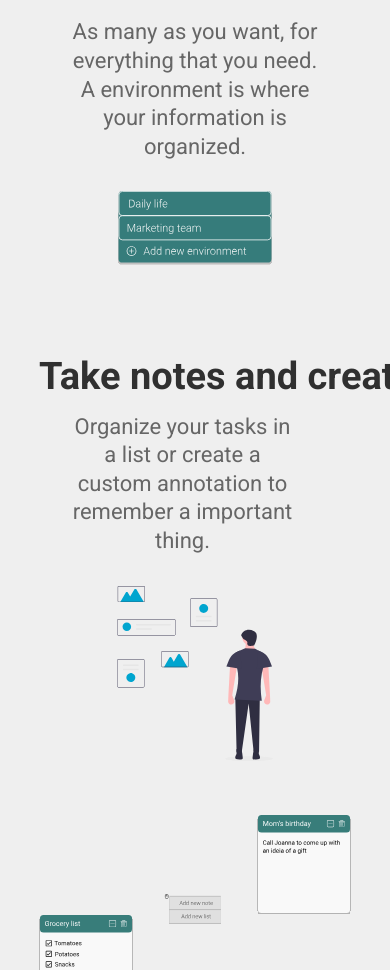
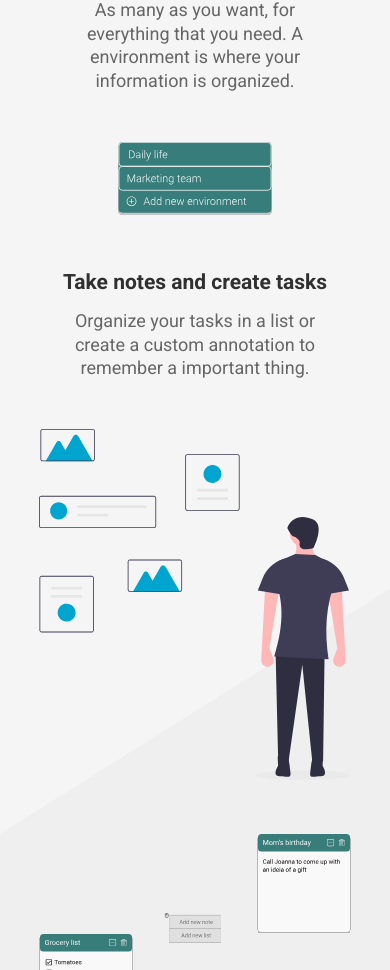
Before and after one commit to remindio/remind-homepage, a React (Create React App) app: page / in a window 390 px wide. Shown: the part 1030-2000 px from the top of the page. Built offline with nearby package versions, Linux system fonts and the light colour scheme.

Commit message:
Feat second section responsivity

```diff
--- a/src/About.css
+++ b/src/About.css
@@ -6,7 +6,6 @@
   box-sizing: border-box;
   font-family: 'Roboto', sans-serif;
   scroll-behavior: smooth;
-  background-color: #EFEFEF;
 }
 
 .about-page {
--- a/src/App.css
+++ b/src/App.css
@@ -193,32 +193,32 @@ h1, h2 {
   flex-wrap: wrap;
 }
 
+.home-page main .first-section .first-section-content .title {
+  margin: 100px auto 75px auto;
+}
+
 .home-page main .first-section .first-section-content .title h1 {
   font-size: 40px;
   font-weight: 700;
-  margin: 100px auto 75px auto;
   text-align: center;
 }
 
 .home-page main .first-section .first-section-content .content {
   display: flex;
-  flex-wrap: wrap;
   width: 100%;
   justify-content: space-between;
   margin-bottom: 50px;
 }
 
 .home-page main .first-section .first-section-content .content .environment-list-image {
+  display: flex;
+  justify-content: flex-end;
   width: 50%;
 }
 
 .home-page main .first-section .first-section-content .content .environment-list-image img {
   max-width: 100%;
   max-height: 100%;
-}
-
-.home-page main .first-section .first-section-content .content .man-environments {
-  width: 50%;
 }
 
 .home-page main .first-section .first-section-content .content .man-environments img {
@@ -231,7 +231,7 @@ h1, h2 {
 }
 
 .home-page main .first-section .first-section-content .content .content-text h2 {
-  font-size: 38px;
+  font-size: 36px;
   font-weight: 600;
   white-space: nowrap;
   margin-bottom: 15px;
@@ -246,23 +246,19 @@ h1, h2 {
 }
 
 .home-page main .first-section .first-section-content .content .content-text.right {
-  display: flex;
-  justify-content: flex-end;
-  align-items: center;
-  padding-right: 25px;
+  margin: auto 0;
+  text-align: end;
 }
 
-.home-page main .first-section .first-section-content .content .content-text.right div {
-  width: 80%;
+.home-page main .first-section .first-section-content .content .content-text.right h2 {
+  word-wrap: break-word;
+  white-space: normal;
 }
 
-.home-page main .first-section .first-section-content .content .content-text.right div h2 {
-  word-wrap: break-word;
+
+.home-page main .first-section .first-section-content .content .content-text.right p {
   width: 100%;
-}
-
-.home-page main .first-section .first-section-content .content .content-text.right div p {
-  width: 100%;
+  padding-left: 10%;
 }
 
 
@@ -307,12 +303,17 @@ h1, h2 {
   padding-bottom: 150px;
 }
 
+.home-page main .second-section .second-section-content .content .content-image img {
+  max-width: 100%;
+  max-height: 100%;
+}
+
 .home-page main .second-section .second-section-content .content .content-text {
   width: 50%;
 }
 
 .home-page main .second-section .second-section-content .content .content-text h2 {
-  font-size: 38px;
+  font-size: 36px;
   font-weight: 600;
   white-space: nowrap;
   margin-bottom: 15px;
@@ -327,18 +328,15 @@ h1, h2 {
 }
 
 .home-page main .second-section .second-section-content .content .content-text.right {
-  display: flex;
-  justify-content: flex-end;
+  margin: auto 0;
+  text-align: end;
 }
 
-.home-page main .second-section .second-section-content .content .content-text.right div {
-  width: 70%;
+.home-page main .second-section .second-section-content .content .content-text.right p {
+  width: 100%;
+  padding-left: 30%;
 }
 
-
-.home-page main .second-section .second-section-content .content .content-text.right div p {
-  width: 100%;
-}
 
 /* ------------------------- THIRD SECTION CONTENT ------------------------------ */
 
@@ -371,7 +369,7 @@ h1, h2 {
 }
 
 .home-page main .third-section .third-section-content .content .content-text h2 {
-  font-size: 38px;
+  font-size: 36px;
   font-weight: 600;
   white-space: nowrap;
   margin-bottom: 15px;
@@ -429,7 +427,7 @@ h1, h2 {
 
 .home-page main .important-section .important-section-content .content .content-text h2 {
   color: #303030;
-  font-size: 38px;
+  font-size: 36px;
   margin-bottom: 15px;
   font-weight: 600;
 }
@@ -477,7 +475,7 @@ h1, h2 {
 
 .home-page main .last-section .last-section-content .content .content-text h2 {
   color: #303030;
-  font-size: 38px;
+  font-size: 36px;
   margin-bottom: 15px;
   font-weight: 600;
 }
--- a/src/App.js
+++ b/src/App.js
@@ -96,10 +96,8 @@ export default function App() {
                 <img src={environmentsImage} alt="Environment list" />
               </div>
               <div className="content-text right">
-                <div>
                 <h2>Take notes and create tasks</h2>
                 <p>Organize your tasks in a list or create a custom annotation to remember a important thing.</p>
-                </div>
               </div>
             </div>
           </div>
@@ -113,18 +111,16 @@ export default function App() {
                 <img className="note" src={momsBirthday} alt="Mom's birthday"/>
               </div>
             </div>
-            <div className="content">
-              <div>
+            <div className="content move-notes">
+              <div className="content-image" >
                 <img src={todoImage} alt="Todo" />
               </div>
               <div className="content-text right">
-                <div>
                 <h2>Move them around</h2>
                 <p>
                   Everything is draggable!
                   Arrange notes and tasks the way you think they should be organized.
                 </p>
-                </div>
               </div>
             </div>
           </div>
--- a/src/App_media.css
+++ b/src/App_media.css
@@ -1,33 +1,3 @@
-@media screen and (max-width: 1680px) {
-  .home-page main .main-section .main-section-content {
-    padding: 0 18%;
-  }
-
-  .home-page header nav {
-    padding: 0 18%;
-  }
-
-  .home-page main .last-section .last-section-content {
-    padding: 0 18%;
-  }
-
-  .home-page main .important-section .important-section-content {
-    padding: 0 18%;
-  }
-
-  .home-page main .third-section .third-section-content {
-    padding: 0 18%;
-  }
-
-  .home-page main .first-section .first-section-content {
-    padding: 0 18%;
-  }
-
-  .home-page main .second-section .second-section-content {
-    padding: 0 18%;
-  }
-}
-
 @media screen and (max-width: 1118px) {
   .home-page main .main-section .main-section-content .main-subdescription {
     display: flex;
@@ -84,39 +54,61 @@
   }
 
   .home-page main .first-section .first-section-content .content .environment-list-image {
-    margin-top: 30px;
+    margin-top: 50px;
   }
 
   .home-page main .first-section .first-section-content .content .content-text.right {
-    padding: 0;
-    justify-self: center;
+    width: 100%;
   }
 
-  .home-page main .first-section .first-section-content .content .content-text.right {
-    display: flex;
-    justify-content: flex-end;
-    align-items: center;
-    padding-right: 25px;
+  .home-page main .first-section .first-section-content .content .content-text.right p {
+    width: 80%;
+    margin: auto;
+    padding-left: 0;
   }
 
-  .home-page main .first-section .first-section-content .content .content-text.right div {
-    width: 100%;
-    margin-top: 30px;
+  .man-environments {
+    margin-top: 50px;
   }
 
-  .home-page main .first-section .first-section-content .content .content-text.right div p {
-    width: 80%;
+  .home-page main .second-section .second-section-content .content {
+    flex-direction: column;
+    justify-content: center;
+    align-items: center;
+  }
+
+  .home-page main .second-section .second-section-content .content.move-notes {
+    flex-direction: column-reverse;
+    justify-content: center;
+    align-items: center;
+  }
+
+  .home-page main .second-section .second-section-content .content .content-text {
+    width: 100%;
+  }
+
+  .home-page main .second-section .second-section-content .content .content-text h2 {
     text-align: center;
   }
 
-  .man-environments {
-    margin-top: 30px;
+  .home-page main .second-section .second-section-content .content .content-text p {
+    width: 80%;
+    margin: auto;
+    text-align: center;
   }
 
-  .home-page main .third-section {
-    flex-direction: column;
-    justify-content: center;
-    align-items: center;
+  .home-page main .second-section .second-section-content .content .content-image {
+    margin-top: 50px;
+  }
+
+  .home-page main .second-section .second-section-content .content .content-text.right {
+    width: 100%;
+  }
+
+  .home-page main .second-section .second-section-content .content .content-text.right p {
+    width: 80%;
+    margin: auto;
+    padding-left: 0;
   }
 
   .home-page main .third-section .third-section-content .content h2 {
@@ -201,7 +193,32 @@
   .home-page main .first-section .first-section-content .title h1 {
     font-size: 38px;
   }
+
+  .home-page main .important-section .important-section-content .title h1 {
+    font-size: 38px;
+  }
+
+  .home-page main .first-section .first-section-content .content .content-text h2 {
+    font-size: 34px;
+  }
+
+  .home-page main .second-section .second-section-content .content .content-text h2 {
+    font-size: 34px;
+  }
+
+  .home-page main .third-section .third-section-content .content .content-text h2 {
+    font-size: 34px;
+  }
+
+  .home-page main .important-section .important-section-content .content .content-text h2 {
+    font-size: 34px;
+  }
+
+  .home-page main .last-section .last-section-content .content .content-text h2 {
+    font-size: 34px;
+  }
 }
+
 
 @media screen and (max-width: 681px) {
   .home-page main .main-section .main-section-content .main-description h1 {
@@ -210,6 +227,30 @@
 
   .home-page main .first-section .first-section-content .title h1 {
     font-size: 34px;
+  }
+
+  .home-page main .important-section .important-section-content .title h1 {
+    font-size: 34px;
+  }
+
+  .home-page main .first-section .first-section-content .content .content-text h2 {
+    font-size: 30px;
+  }
+
+  .home-page main .second-section .second-section-content .content .content-text h2 {
+    font-size: 30px;
+  }
+
+  .home-page main .third-section .third-section-content .content .content-text h2 {
+    font-size: 30px;
+  }
+
+  .home-page main .important-section .important-section-content .content .content-text h2 {
+    font-size: 30px;
+  }
+
+  .home-page main .last-section .last-section-content .content .content-text h2 {
+    font-size: 30px;
   }
 }
 
@@ -259,12 +300,50 @@
   .home-page main .first-section .first-section-content .title h1 {
     font-size: 33px;
   }
+
+  .home-page main .important-section .important-section-content .title h1 {
+    font-size: 33px;
+  }
+
+  .home-page main .first-section .first-section-content .content .content-text h2 {
+    font-size: 28px;
+  }
+
+  .home-page main .second-section .second-section-content .content .content-text h2 {
+    font-size: 28px;
+  }
+
+  .home-page main .third-section .third-section-content .content .content-text h2 {
+    font-size: 28px;
+  }
+
+  .home-page main .important-section .important-section-content .content .content-text h2 {
+    font-size: 28px;
+  }
+
+  .home-page main .last-section .last-section-content .content .content-text h2 {
+    font-size: 28px;
+  }
 }
 
 @media screen and (max-width: 596px) {
+
+  .home-page main .main-section .main-section-content .main-description {
+    margin-bottom: 50px;
+  }
+
   .home-page main .main-section .main-section-content .main-description h1 {
     font-size: 30px;
   }
+
+  .home-page main .first-section .first-section-content .title h1 {
+    font-size: 30px;
+  }
+
+  .home-page main .important-section .important-section-content .title h1 {
+    font-size: 30px;
+  }
+
   .home-page main .main-section .main-section-content .main-subdescription p {
     font-size: 22px;
   }
@@ -278,22 +357,83 @@
     height: 300px;
   }
 
-  .home-page main .first-section .first-section-content .title h1 {
-    font-size: 30px;
+  .home-page main .first-section .first-section-content .content .content-text h2 {
+    font-size: 26px;
+  }
+
+  .home-page main .second-section .second-section-content .content .content-text h2 {
+    font-size: 26px;
+  }
+
+  .home-page main .third-section .third-section-content .content .content-text h2 {
+    font-size: 26px;
+  }
+
+  .home-page main .important-section .important-section-content .content .content-text h2 {
+    font-size: 26px;
+  }
+
+  .home-page main .last-section .last-section-content .content .content-text h2 {
+    font-size: 26px;
   }
 }
 
 @media screen and (max-width: 424px) {
-  .home-page main .main-section .main-section-content .main-subdescription p {
-    text-align: center;
-  }
-
   .home-page main .main-section .main-section-content .main-description h1 {
     font-size: 28px;
   }
 
   .home-page main .first-section .first-section-content .title h1 {
     font-size: 28px;
+  }
+
+  .home-page main .important-section .important-section-content .title h1 {
+    font-size: 28px;
+  }
+
+
+  .home-page main .first-section .first-section-content .content .content-text h2 {
+    font-size: 24px;
+  }
+
+  .home-page main .second-section .second-section-content .content .content-text h2 {
+    font-size: 24px;
+  }
+
+  .home-page main .third-section .third-section-content .content .content-text h2 {
+    font-size: 24px;
+  }
+
+  .home-page main .important-section .important-section-content .content .content-text h2 {
+    font-size: 24px;
+  }
+
+  .home-page main .last-section .last-section-content .content .content-text h2 {
+    font-size: 24px;
+  }
+
+  .home-page main .main-section .main-section-content .main-subdescription p {
+    text-align: center;
+  }
+
+  .home-page main .last-section .last-section-content .content .content-text p {
+    font-size: 20px;
+  }
+
+  .home-page main .important-section .important-section-content .content .content-text p {
+    font-size: 20px;
+  }
+
+  .home-page main .third-section .third-section-content .content .content-text p {
+    font-size: 20px;
+  }
+
+  .home-page main .third-section .second-section-content .content .content-text p {
+    font-size: 20px;
+  }
+
+  .home-page main .third-section .first-section-content .content .content-text p {
+    font-size: 20px;
   }
 }
 
@@ -309,6 +449,51 @@
   .home-page main .first-section .first-section-content .title h1 {
     font-size: 25px;
   }
+
+  .home-page main .important-section .important-section-content .title h1 {
+    font-size: 25px;
+  }
+
+  .home-page main .first-section .first-section-content .content .content-text h2 {
+    font-size: 21px;
+  }
+
+  .home-page main .second-section .second-section-content .content .content-text h2 {
+    font-size: 21px;
+  }
+
+  .home-page main .third-section .third-section-content .content .content-text h2 {
+    font-size: 21px;
+  }
+
+  .home-page main .important-section .important-section-content .content .content-text h2 {
+    font-size: 21px;
+  }
+
+  .home-page main .last-section .last-section-content .content .content-text h2 {
+    font-size: 21px;
+  }
+
+
+  .home-page main .last-section .last-section-content .content .content-text p {
+    font-size: 18px;
+  }
+
+  .home-page main .important-section .important-section-content .content .content-text p {
+    font-size: 18px;
+  }
+
+  .home-page main .third-section .third-section-content .content .content-text p {
+    font-size: 18px;
+  }
+
+  .home-page main .second-section .second-section-content .content .content-text p {
+    font-size: 18px;
+  }
+
+  .home-page main .first-section .first-section-content .content .content-text p {
+    font-size: 18px;
+  }
 }
 
 @media screen and (max-width: 320px) {
```
Lines whose indentation alone changed are shown as unchanged.
